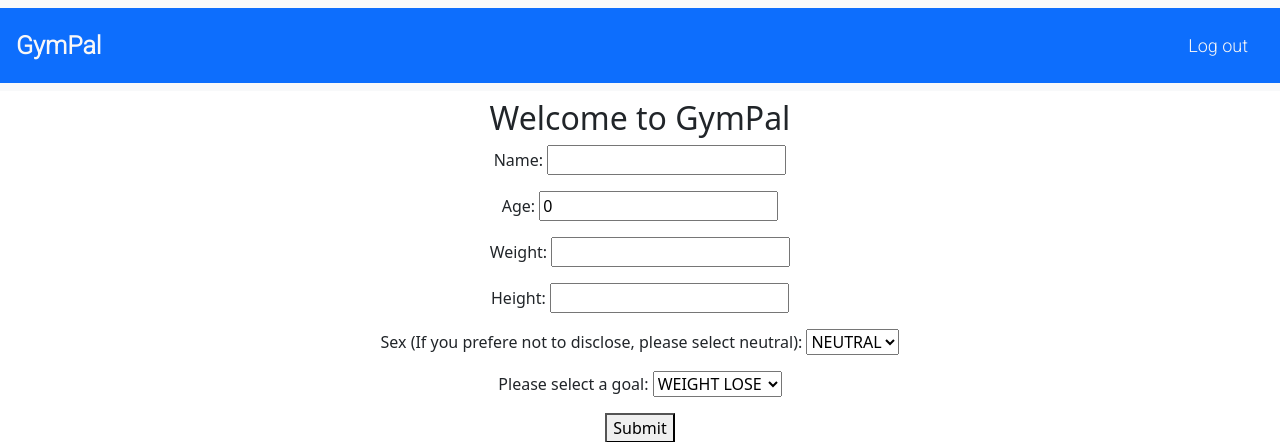
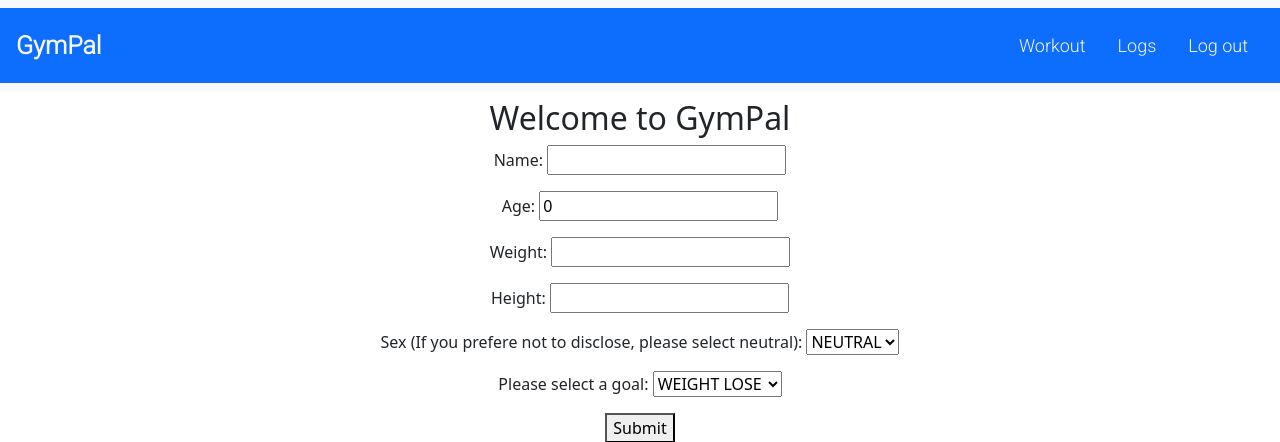
Before and after one commit to eandablo/gympals, a Django app: page / in a window 1280 px wide. Shown: the top 442 px of the page. Run offline with Django 3.2, Linux system fonts and the light colour scheme; the visitor is signed in with stand-in values (Sample User, id 1); data that the repository does not hold is empty.

Commit message:
add workout and logs links to base.html

```diff
--- a/templates/base.html
+++ b/templates/base.html
@@ -28,6 +28,19 @@
                 </div>
                 <div class="collapse navbar-collapse justify-content-end" id="navbarTogglerDemo01">
                     {% if user.is_authenticated %}
+
+                    <ul class="nav">
+                        <li class="nav-item">
+                            <a class="nav-link active white-medium-text" aria-current="page"
+                                href="/plan/{{ user.traineeinfo }}">Workout</a>
+                        </li>
+                    </ul>
+                    <ul class="nav">
+                        <li class="nav-item">
+                            <a class="nav-link active white-medium-text" aria-current="page"
+                                href="/logs/{{ user.traineeinfo }}">Logs</a>
+                        </li>
+                    </ul>
                     <ul class="nav">
                         <li class="nav-item">
                             <a class="nav-link active white-medium-text" aria-current="page"
--- a/trainer/settings.py
+++ b/trainer/settings.py
@@ -28,7 +28,7 @@ TEMPLATES_DIR = os.path.join(BASE_DIR, 'templates')
 # SECURITY WARNING: don't run with debug turned on in production!
 DEBUG = True
 
-ALLOWED_HOSTS = ['8000-eandablo-gympals-h8luer4kqxb.ws-eu106.gitpod.io',
+ALLOWED_HOSTS = ['8000-eandablo-gympals-3setbvzzkp3.ws-eu106.gitpod.io',
                  'gympals-6af3102877bb.herokuapp.com']
 
 ACCOUNT_EMAIL_VERIFICATION = 'none'
```
